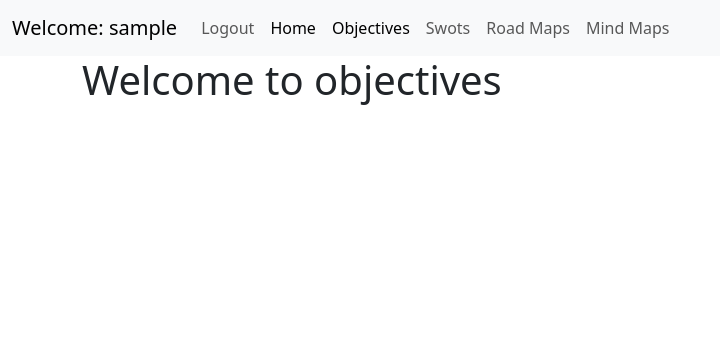
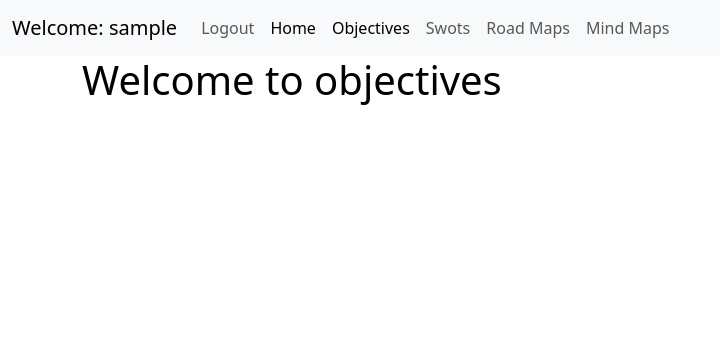
Before and after one commit to Ronnie95/Strat, a Django app: template strat_django/main_app/templates/objectives.html in a window 1280 px wide. Shown: the top 356 px of the page, without its empty margins (0-720 px from the left). Run offline with Django 5.2, Linux system fonts and the light colour scheme; the template is opened without the code that fills it, so the values that code supplies are empty; the visitor is signed in with stand-in values (Sample User, id 1); parts of the project's set-up code (start-up, migrations or seed data) failed here and were passed over.

Commit message:
updates to CSS

```diff
--- a/strat_django/main_app/static/objective.css
+++ b/strat_django/main_app/static/objective.css
@@ -0,0 +1,15 @@
+h1 {
+    color: black;
+}
+
+.con {
+    display: flex;
+    gap: 50px;
+
+
+}
+
+.card {
+    box-shadow: 10px 10px 20px rgba(0, 0, 0, 0.5);
+
+}
--- a/strat_django/main_app/templates/objectives.html
+++ b/strat_django/main_app/templates/objectives.html
@@ -1,10 +1,13 @@
 {% extends 'base.html' %}
 {% block content %}
-<container class="con">
+{% load static %}
+<link rel="stylesheet" href="{% static 'objective.css' %}">
+
     <h1>Welcome to objectives</h1>
+    <container class="con">
     {% for objective in Objective %}
           <div class="card" style="width: 18rem;">
-            <div class="card-body">
+            <div class="card">
                 <h5 class="card-title">{{objective.title}}</h5>
                 <h6 class="card-subtitle mb-2 text-body-secondary">{{objective.description}}</h6>
                 <h6 class="card-subtitle mb-2 text-body-secondary">${{objective.start_date}}</h6>
```
